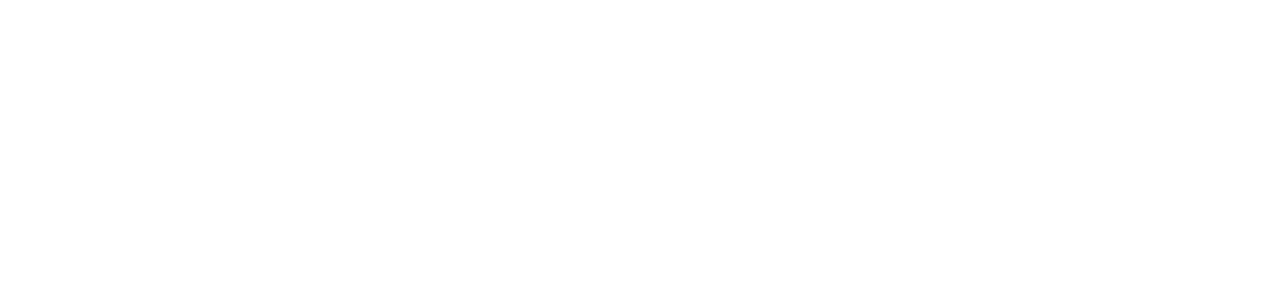
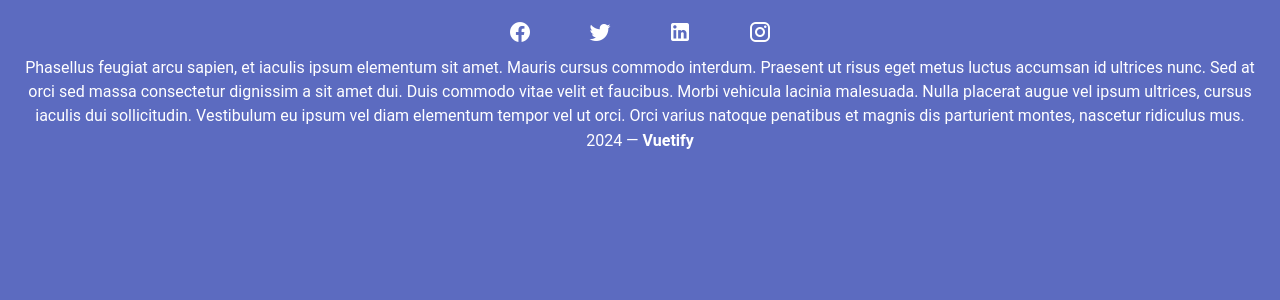
Before and after one commit to SebasU6/frontend_examen, a Nuxt app: page /index/components/Footer in a window 1280 px wide. Before the commit this address had no page. Shown: the top 300 px of the page. Built offline with nearby package versions, Linux system fonts and the light colour scheme.

Commit message:
ejemplo de footer

```diff
--- /dev/null
+++ b/pages/index/components/Footer.vue
@@ -0,0 +1,37 @@
+<template>
+    <v-footer
+      class="bg-indigo-lighten-1 text-center d-flex flex-column"
+    >
+      <div>
+        <v-btn
+          v-for="icon in icons"
+          :key="icon"
+          :icon="icon"
+          class="mx-4"
+          variant="text"
+        ></v-btn>
+      </div>
+
+      <div class="pt-0">
+        Phasellus feugiat arcu sapien, et iaculis ipsum elementum sit amet. Mauris cursus commodo interdum. Praesent ut risus eget metus luctus accumsan id ultrices nunc. Sed at orci sed massa consectetur dignissim a sit amet dui. Duis commodo vitae velit et faucibus. Morbi vehicula lacinia malesuada. Nulla placerat augue vel ipsum ultrices, cursus iaculis dui sollicitudin. Vestibulum eu ipsum vel diam elementum tempor vel ut orci. Orci varius natoque penatibus et magnis dis parturient montes, nascetur ridiculus mus.
+      </div>
+
+      <v-divider></v-divider>
+
+      <div>
+        {{ new Date().getFullYear() }} — <strong>Vuetify</strong>
+      </div>
+    </v-footer>
+  </template>
+  <script>
+    export default {
+      data: () => ({
+        icons: [
+          'mdi-facebook',
+          'mdi-twitter',
+          'mdi-linkedin',
+          'mdi-instagram',
+        ],
+      }),
+    }
+  </script>
```
